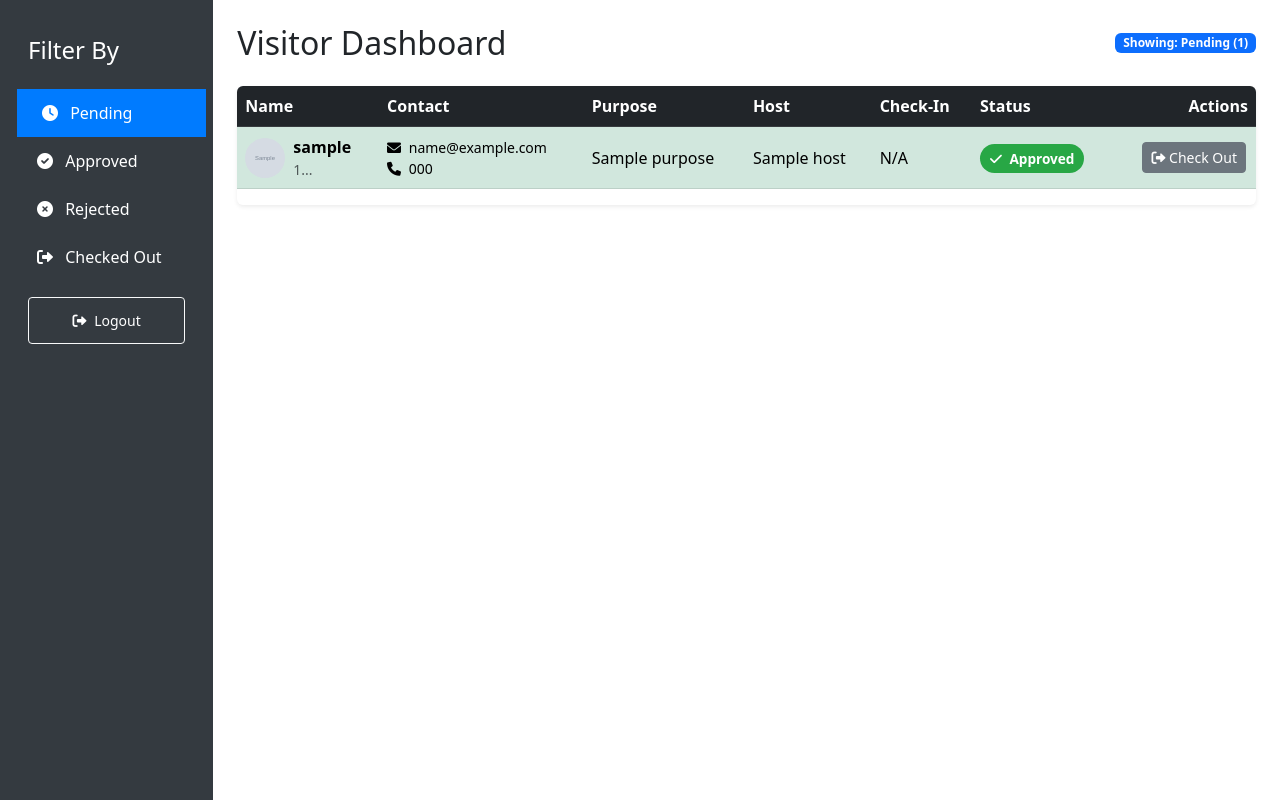
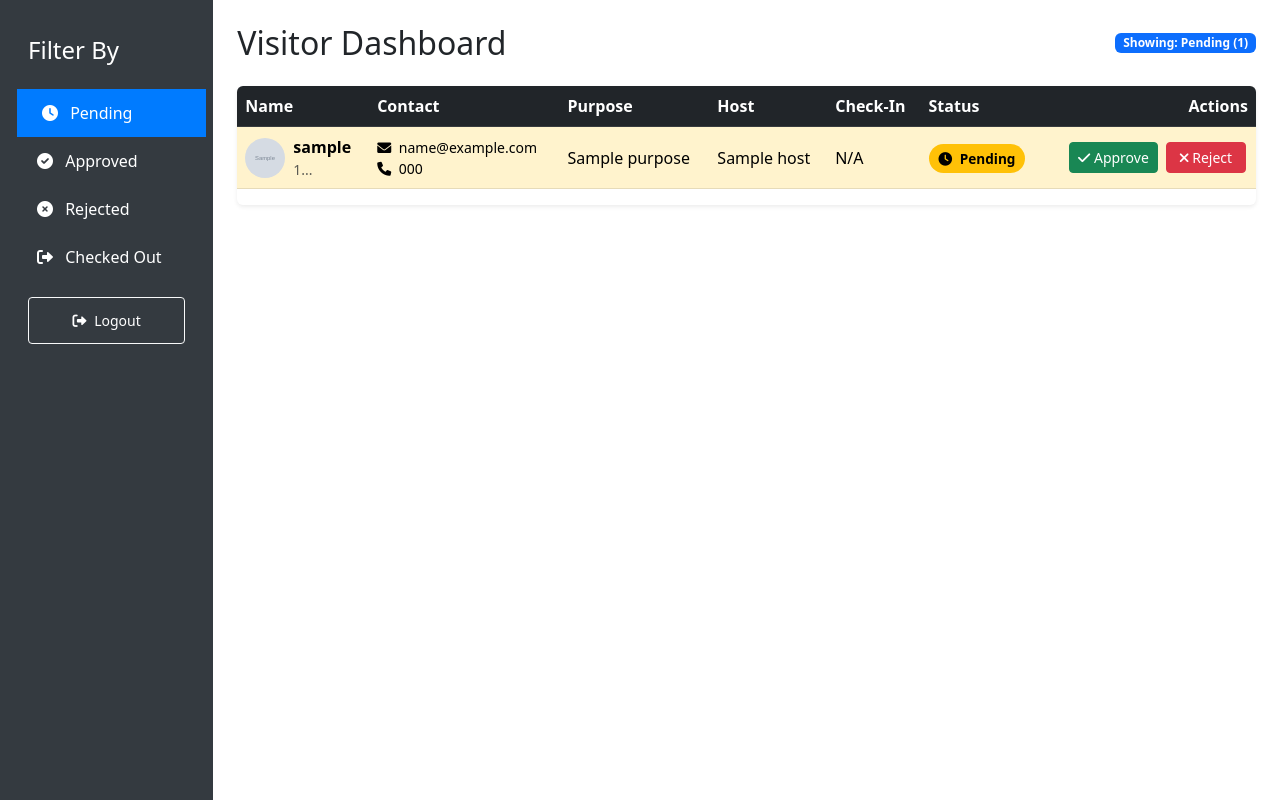
Before and after one commit to Farahou110/visitor-log, a Flask app: page /dashboard in a window 1280 px wide. Run offline with Flask 3, Linux system fonts and the light colour scheme; the visitor is signed in with stand-in values (Sample User, id 1); grey boxes marked "Sample" are stand-in pictures; a database or web service that is not in the repository returns one stand-in record (values such as "Sample title").

Commit message:
additions

```diff
--- a/templates/dashboard.html
+++ b/templates/dashboard.html
@@ -109,10 +109,10 @@
                     </thead>
                     <tbody>
                         {% for visitor in visitors %}
-                        <tr class="{{ 'table-warning' if visitor.status|lower == 'pending' else
-                                      'table-success' if visitor.status|lower == 'approved' else
-                                      'table-danger' if visitor.status|lower in ['rejected', 'declined'] else
-                                      'table-secondary' }}">
+                        <tr class="{{ 'table-warning' if status_filter == 'pending' else
+                                      'table-success' if status_filter == 'approved' else
+                                      'table-danger' if status_filter == 'rejected' else
+                                      'table-secondary' if status_filter == 'exit' }}">
                             <td>
                                 <div class="d-flex align-items-center">
                                     {% if visitor.photo_url %}
@@ -138,16 +138,16 @@
                             <td>{{ visitor.host }}</td>
                             <td>{{ visitor.checkin_time_display }}</td>
                             <td>
-                                <span class="status status-{{ visitor.status | lower }}">
-                                    <i class="fas fa-{{ 'clock' if visitor.status|lower == 'pending' else
-                                                       'check' if visitor.status|lower == 'approved' else
-                                                       'times' if visitor.status|lower in ['rejected', 'declined'] else
+                                <span class="status status-{{ status_filter }}">
+                                    <i class="fas fa-{{ 'clock' if status_filter == 'pending' else
+                                                       'check' if status_filter == 'approved' else
+                                                       'times' if status_filter == 'rejected' else
                                                        'sign-out-alt' }} me-1"></i>
-                                    {{ visitor.status }}
+                                    {{ status_filter|capitalize }}
                                 </span>
                             </td>
                             <td class="text-end action-buttons">
-                                {% if visitor.status | lower == 'pending' %}
+                                {% if status_filter == 'pending' %}
                                 <form method="POST" class="d-inline">
                                     <input type="hidden" name="visitor_id" value="{{ visitor._id }}">
                                     <button type="submit" name="action" value="approve"
@@ -159,7 +159,7 @@
                                         <i class="fas fa-times"></i> Reject
                                     </button>
                                 </form>
-                                {% elif visitor.status | lower == 'approved' %}
+                                {% elif status_filter == 'approved' %}
                                 <form method="POST" class="d-inline">
                                     <input type="hidden" name="visitor_id" value="{{ visitor._id }}">
                                     <button type="submit" name="action" value="checkout"
@@ -195,16 +195,23 @@ $(document).ready(function() {
         $('.alert').fadeOut('slow');
     }, 5000);
 
-    // Confirm before reject/decline
+    // Confirm before reject
     $('button[value="reject"]').click(function(e) {
         if (!confirm('Are you sure you want to reject this visitor?')) {
             e.preventDefault();
         }
     });
 
+    // Confirm before approve
+    $('button[value="approve"]').click(function(e) {
+        if (!confirm('Are you sure you want to approve this visitor?')) {
+            e.preventDefault();
+        }
+    });
+
     // Confirm before checkout
     $('button[value="checkout"]').click(function(e) {
-        if (!confirm('Check out this visitor?')) {
+        if (!confirm('Are you sure you want to check out this visitor?')) {
             e.preventDefault();
         }
     });
```
